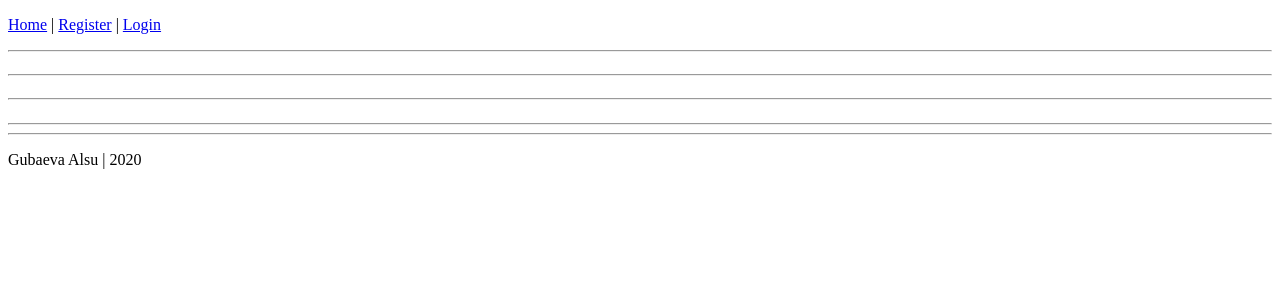
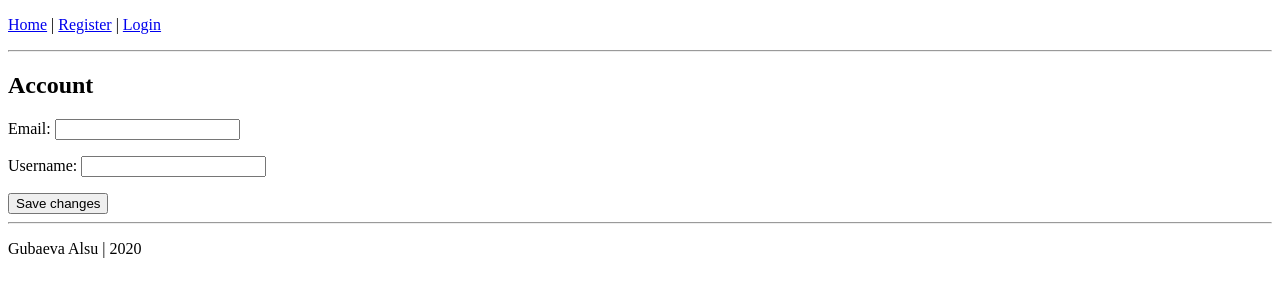
Before and after one commit to AlIld/trainings, a Django app: template templates/user_page/user.html in a window 1280 px wide. Shown: the top 300 px of the page. Run offline with Django 3.2, Linux system fonts and the light colour scheme; the template is opened without the code that fills it: values that come from a table or form of the project are taken from there, others are empty; data comes from the database, SQL or seed files in the repository; both versions use the stored data as it was after the commit.

Commit message:
Add account update

```diff
--- a/templates/user_page/main.html
+++ b/templates/user_page/main.html
@@ -5,7 +5,9 @@
     <title>Trainings</title>
 
     {% if request.user.is_authenticated %}
-        <p><a href="{% url 'home' %}">Home</a> |  <a href="{% url 'logout' %}">Logout</a></p>
+        <p><a href="{% url 'home' %}">Home</a> |
+            <a href="{% url 'account' %}">Account</a> |
+            <a href="{% url 'logout' %}">Logout</a></p>
         <p>Hello, {{ request.user.username }} </p>
     {% else %}
         <p><a href="{% url 'home' %}">Home</a> |
--- a/templates/user_page/user.html
+++ b/templates/user_page/user.html
@@ -1,7 +1,28 @@
-{% extends 'user_page/main.html' %}
+{%  extends "user_page/main.html" %}
 {% block all_posts %}
-    {% for user in users %}
-        <h5>{{ user.status }}</h5>
-        <hr>
+<h2>Account</h2>
+<form method="post">{% csrf_token %}
+    {% for field in account_form %}
+        <p>
+            {{ field.label_tag }}
+            {{ field }}
+
+            {% if field.help_text %}
+                <small style="color: grey;">{{ field.help_text }}</small>
+            {% endif %}
+
+            {% for error in field.errors %}
+                <p style="color: red">{{ error }}</p>
+            {% endfor %}
+
+            {% if account_form.non_field_errors %}
+                <div style="color: red;">
+                    <p>{{ account_form.non_field_errors }}</p>
+                </div>
+            {% endif %}
+        </p>
     {% endfor %}
-{% endblock %}
+    <button type="submit">Save changes</button>
+</form>
+
+{% endblock all_posts %}
--- a/trainings/urls.py
+++ b/trainings/urls.py
@@ -15,7 +15,7 @@ Including another URLconf
 """
 from django.contrib import admin
 from django.urls import path
-from user.views import registration_view, logout_view, login_view
+from user.views import registration_view, logout_view, login_view, account_view
 from personal.views import home_screen_view
 
 urlpatterns = [
@@ -23,5 +23,6 @@ urlpatterns = [
     path('register/', registration_view, name = "register"),
     path('logout/', logout_view, name = "logout"),
     path('login/', login_view, name = "login"),
+    path('account/', account_view, name = "account"),
     path('', home_screen_view, name = "home"),
 ]
--- a/user/forms.py
+++ b/user/forms.py
@@ -24,3 +24,27 @@ class AccountAuthenticationForm(forms.ModelForm):
         password = self.cleaned_data['password']
         if not authenticate(username=username, password=password):
             raise forms.ValidationError("Invalid login")
+
+class AccountUpdateForm(forms.ModelForm):
+
+    class Meta:
+        model = New_user
+        fields = ("email", "username")
+
+    def clean_email(self):
+        if self.is_valid():
+            email = self.cleaned_data['email']
+            try:
+                account = New_user.objects.exclude(pk=self.instance.pk).get(email=email)
+            except New_user.DoesNotExist:
+                return email
+            raise forms.ValidationError('Email "%s" is already in use.' % email)
+
+    def clean_username(self):
+        if self.is_valid():
+            username = self.cleaned_data['username']
+            try:
+                account = New_user.objects.exclude(pk=self.instance.pk).get(username=username)
+            except New_user.DoesNotExist:
+                return username
+            raise forms.ValidationError('Username "%s" is already in use.' % username)
```
Also changed, not shown: user/views.py (+22 -1 lines), db.sqlite3.
